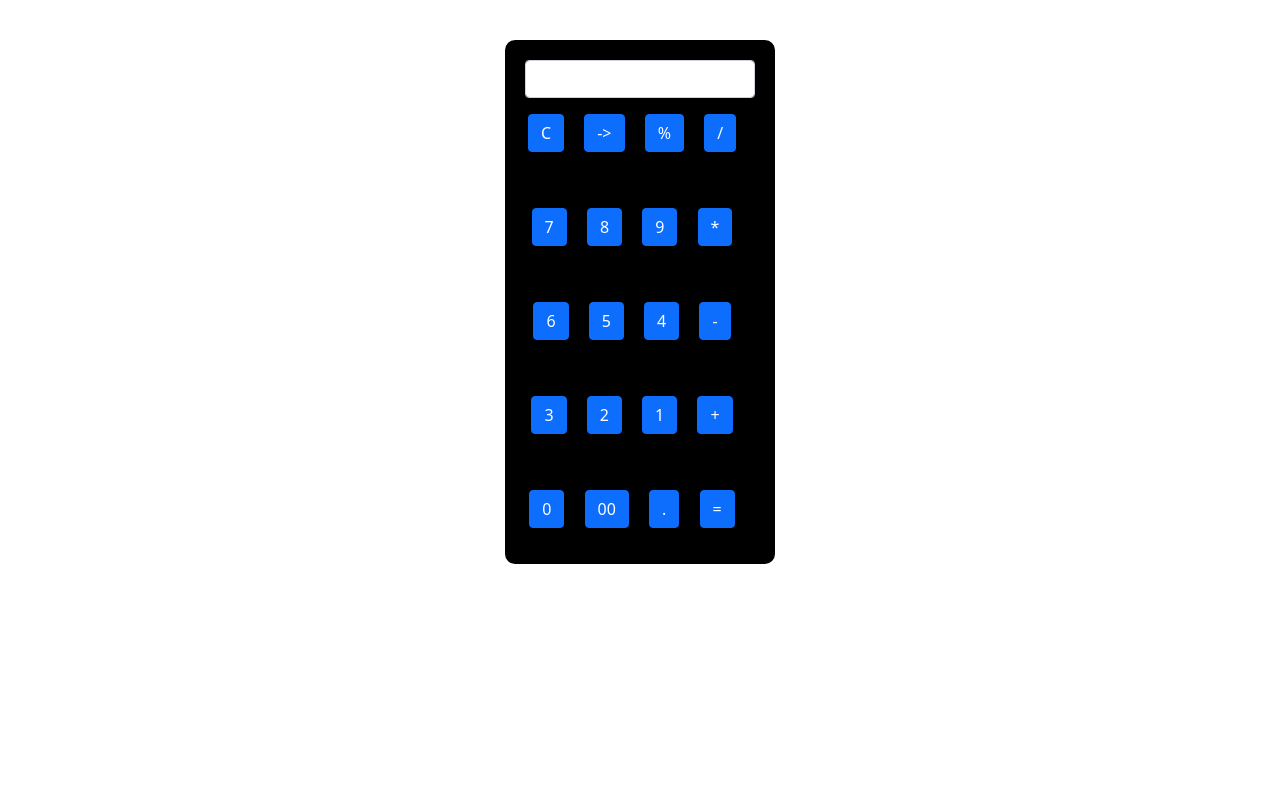
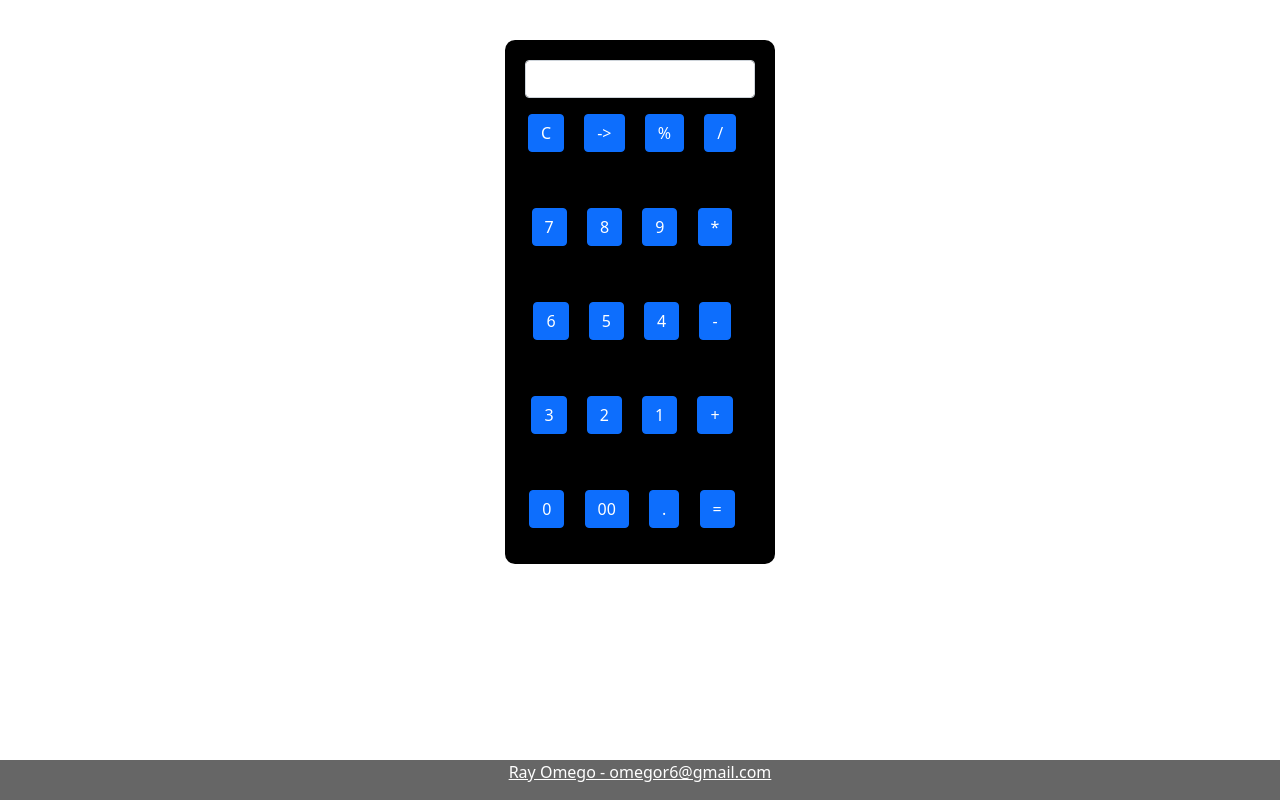
Before and after one commit to rayomego/calculator, a plain HTML site: page index.html in a window 1280 px wide. Drawn offline with nearby package versions, Linux system fonts and the light colour scheme.

Commit message:
aditions made

```diff
--- a/index.css
+++ b/index.css
@@ -18,3 +18,11 @@
     height: auto;
 
 }
+.footer {
+    position: fixed;
+    left: 0;
+    bottom: 0;
+    width: 100%;
+    background-color: #666666;
+    text-align: center;
+}
```
Also changed, not shown: 1 other file.
